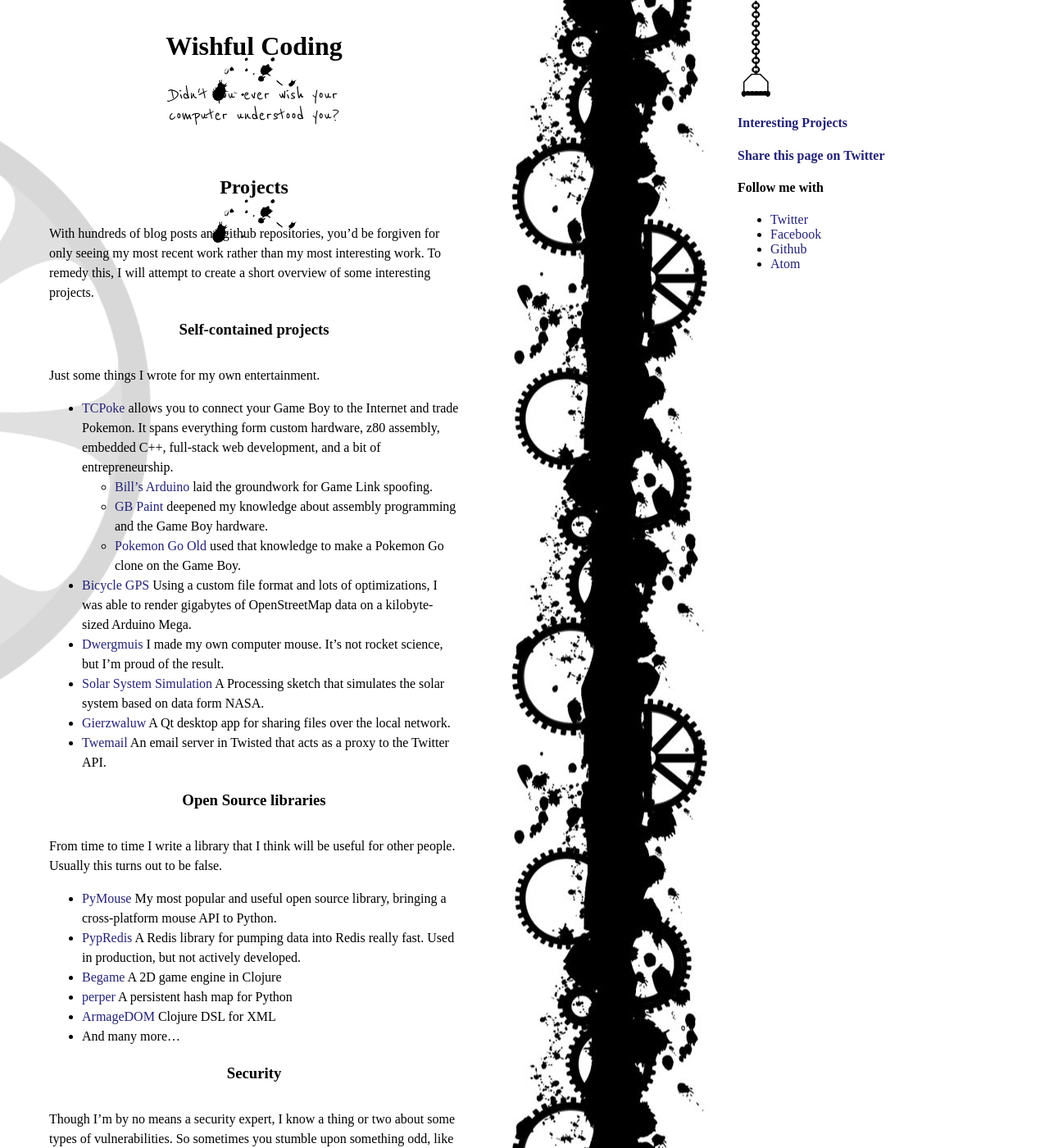
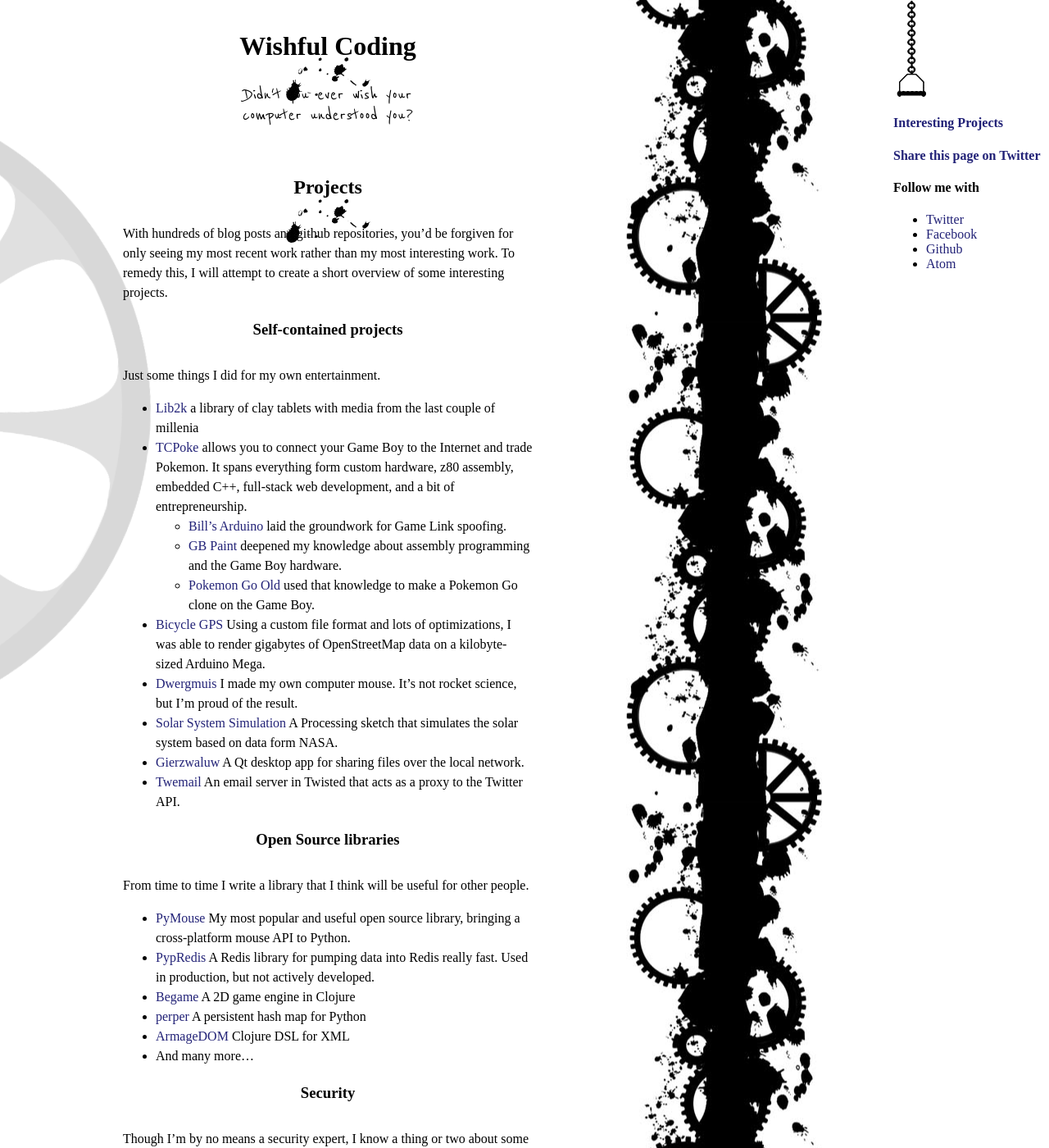
Before and after one commit to pepijndevos/pepijndevos.github.com, a Jekyll site: the page built from projects.md, in a window 1280 px wide and 1400 px high. Shown: the whole window at 82% size. Built offline with Jekyll 4.4.1, drawn with Linux system fonts in a browser that asks for light colours; nearby versions of some CDN libraries; some web fonts are replaced; some of the changed text lies outside the part shown.

Commit message:
abstract fairy feedback

```diff
--- a/_posts/2023-12-24-lightweight-pure-css-gauge.markdown
+++ b/_posts/2023-12-24-lightweight-pure-css-gauge.markdown
@@ -7,9 +7,9 @@
 - css
 ---
 
-The other day I was helping my brother with the second version of his performance installation [DEMARRAGE](http://jurriaandevos.nl/demarrage/), which involves serving a dashboard from an ESP32 that measures the energy produced by two dynamo bikes.
+The other day I was helping my brother with the second version of his performance installation [DEMARRAGE](http://jurriaandevos.nl/demarrage/), which involves serving a web page from an ESP32 that displays the energy produced by two dynamo bikes.
 
-For this dashboard we wanted a simple gauge, so I figured a solution would be an internet search away. But all the examples I found seemed really complicated, with verbose markup, opaque CSS, and sometimes an entire JS library. So I decidede to make my own.
+For this page we wanted a simple gauge, so I figured a solution would be an internet search away. But all the examples I found seemed really complicated, with verbose markup, opaque CSS, and sometimes an entire JS library. So I decidede to make my own.
 
 ![a dashboard showing a simple CSS gauge](/images/gauge/dashboard.png)
 
--- a/_posts/2024-02-18-theremin-singing-bowl.markdown
+++ b/_posts/2024-02-18-theremin-singing-bowl.markdown
@@ -7,7 +7,7 @@
 - music
 ---
 
-Bear with me while I tell you a bit about some cool music instruments.
+I built my own electro-mechanical music instrument by combining ideas from some of the coolest instruments I know of:
 
 A theremin is an electronic instrument that you play by moving your hands in the air. It uses an analog circuit with two tuned oscillators, one of which is modulated by the antenna impedance which is perturbed by the presence of your body in the near field. The slight frequency differences are fed into a mixer to produce an audible frequency.
 
--- a/projects.md
+++ b/projects.md
@@ -7,8 +7,9 @@
 
 ### Self-contained projects
 
-Just some things I wrote for my own entertainment.
+Just some things I did for my own entertainment.
 
+ * [Lib2k](/2023/05/20/lithopedia-part-1-intro-and-clay-experiments.html) a library of clay tablets with media from the last couple of millenia
  * [TCPoke](/TCPoke/) allows you to connect your Game Boy to the Internet and trade Pokemon. It spans everything form custom hardware, z80 assembly, embedded C++, full-stack web development, and a bit of entrepreneurship.
       * [Bill's Arduino](/2015/02/13/catch-em-all.html) laid the groundwork for Game Link spoofing.
       * [GB Paint](/2016/08/09/game-boy-paint.html) deepened my knowledge about assembly programming and the Game Boy hardware.
@@ -21,7 +22,7 @@
 
 ### Open Source libraries
 
-From time to time I write a library that I think will be useful for other people. Usually this turns out to be false.
+From time to time I write a library that I think will be useful for other people.
 
  * [PyMouse](https://github.com/pepijndevos/PyMouse) My most popular and useful open source library, bringing a cross-platform mouse API to Python.
  * [PypRedis](/2014/04/24/redis-pipelining.html) A Redis library for pumping data into Redis really fast. Used in production, but not actively developed.
@@ -42,7 +43,8 @@
 
 The only thing that actually made good money is some old-fashioned software consulting. But I did try various other things such as
 
+ * [Selling clay tablets on Etsy](https://www.etsy.com/shop/Library2000)
  * [Renting IRC servers to companies](/2014/02/16/the-end-team-relay-chat.html), using a fancy deploy automation script and some plugins for various pieces of IRC software.
  * [Selling a BB10 IRC client](/2013/08/17/blackberry-10-irc-client.html) (now free) A native mobile App I wrote in collaboration with [Heris IT](http://www.heris.nl/nl/).
- * [Selling LEGO Mindstorms building instructions](http://studl.es/) (Now free)
+ * [Selling LEGO Mindstorms building instructions](https://pepijndevos.nl/tags.html#studl.es) (Now free)
  * [Selling on Tindie](https://www.tindie.com/stores/pepijndevos/)
--- a/style/style.css
+++ b/style/style.css
@@ -213,7 +213,7 @@
         }
 }
 
-@media (min-width:2000px) {
+@media (min-width:1100px) {
     body {
         width: 1100px;
         margin: 0 auto;
```
